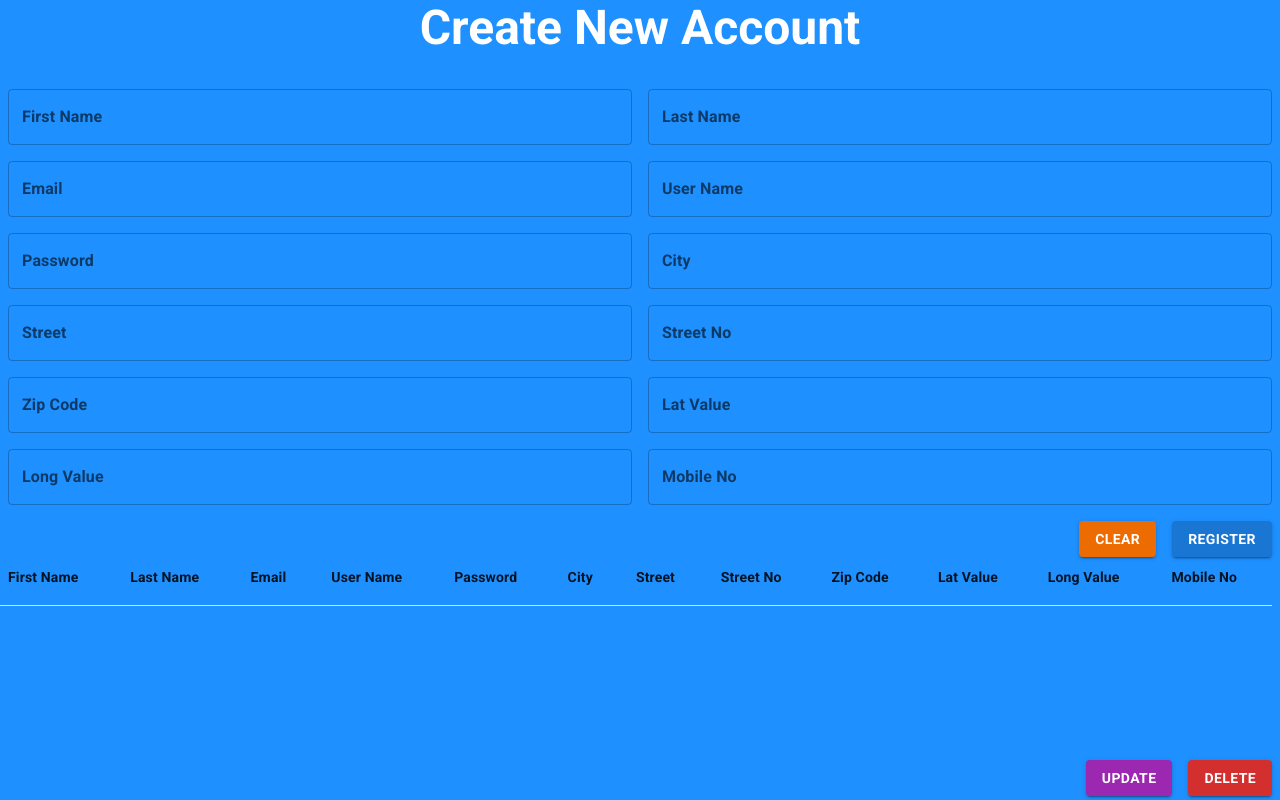
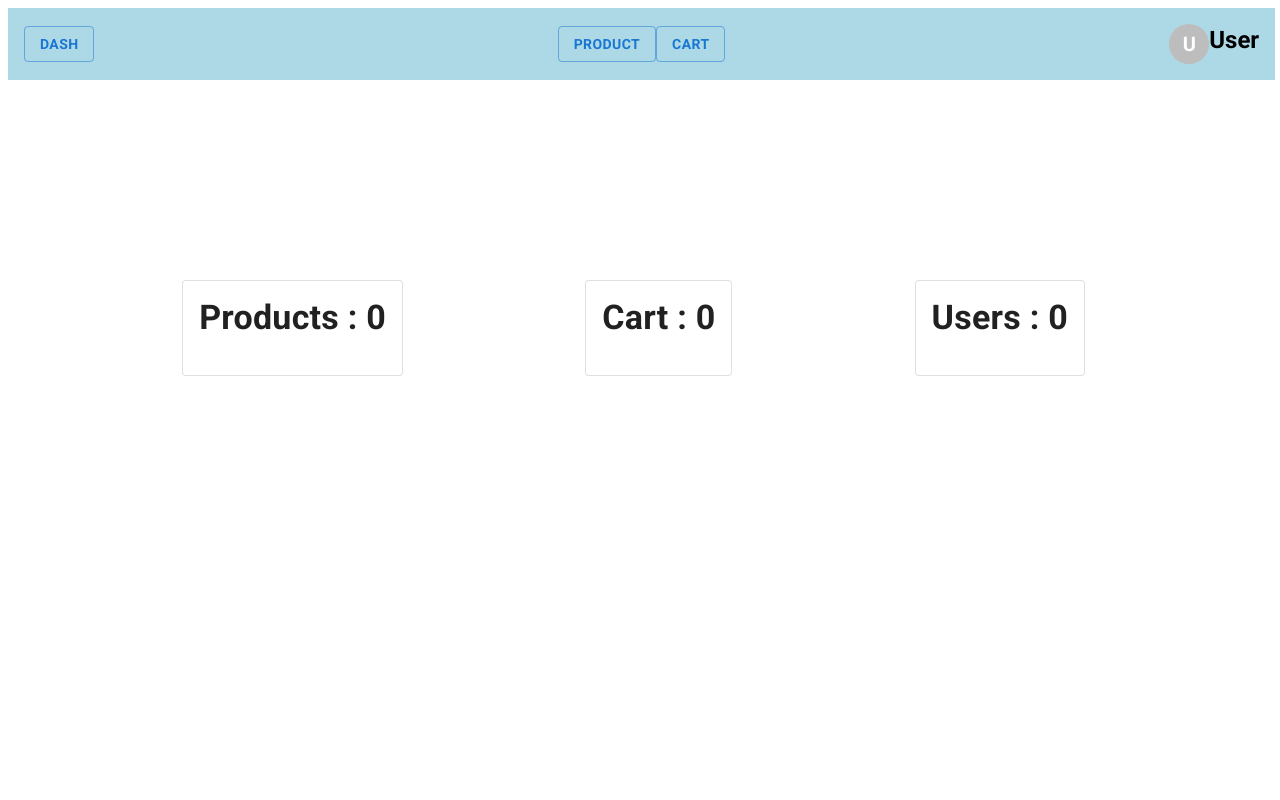
Before and after one commit to Hypertext-Assassin-RSS/Assignment_01, a React (Create React App) app: page / in a window 1280 px wide. Built offline with nearby package versions, Linux system fonts and the light colour scheme.

Commit message:
add dashboard

```diff
--- a/src/App.js
+++ b/src/App.js
@@ -2,11 +2,12 @@ import logo from './logo.svg';
 import './App.css';
 import Login from "./page/Login/Login";
 import Register from "./page/Register/Register";
+import Dashbord from "./page/Dashboard/Dashbord";
 
 function App() {
   return (
     <div className="App">
-     <Register/>
+     <Dashbord/>
     </div>
   );
 }
--- /dev/null
+++ b/src/page/Dashboard/Dashbord.js
@@ -0,0 +1,88 @@
+import {Component} from "react";
+import * as React from 'react';
+import {Avatar, Button, Card, CardActions, CardContent, Grid, Typography} from "@mui/material";
+
+class Dashbord extends Component {
+
+    constructor(props, context) {
+        super(props, context);
+        this.state = {
+            title: ''
+        }
+
+    }
+
+    render() {
+        const container = {
+            width: "99vw",
+            height: "99vh",
+            /*color: "white",*/
+            /*backgroundColor: "DodgerBlue",*/
+        }
+
+        const  body = {
+            display:"flex",
+            justifyContent:"space-evenly",
+            alignItems:"center",
+            width: "100%",
+            height: "60vh",
+        }
+
+        const Products = (
+            <React.Fragment>
+                <CardContent>
+                    <Typography variant={'h4'} gutterBottom>
+                        Products : 0
+                    </Typography>
+                </CardContent>
+            </React.Fragment>
+        );
+
+        const Cart = (
+            <React.Fragment>
+                <CardContent>
+                    <Typography variant={'h4'} gutterBottom>
+                        Cart : 0
+                    </Typography>
+                </CardContent>
+            </React.Fragment>
+        )
+
+        const Users = (
+            <React.Fragment>
+                <CardContent>
+                    <Typography variant={'h4'} gutterBottom>
+                        Users : 0
+                    </Typography>
+                </CardContent>
+            </React.Fragment>
+        )
+
+        return (
+            <div style={container}>
+                <Grid container lg={12} md={12} sm={12} xs={12} justifyContent={"space-evenly"} style={{backgroundColor:"lightblue"}} margin={1} padding={2}>
+                        <Grid item lg={4} justifyContent={"flex-start"} alignItems={"center"} direction={"row"} display={"flex"}>
+                            <Button variant="outlined">Dash</Button>
+                        </Grid>
+                        <Grid item lg={4} alignItems={"center"} justifyContent={"center"} direction={"row"} display={"flex"}>
+                            <Button variant="outlined">Product</Button>
+                            <Button variant="outlined">Cart</Button>
+                        </Grid>
+                        <Grid item lg={4} justifyContent={"flex-end"} alignItems={"center"} direction={"row"} display={"flex"}>
+                            <Avatar>U</Avatar>
+                            <Typography variant="h5" gutterBottom component="div">
+                                User
+                            </Typography>
+                        </Grid>
+                </Grid>
+                <div style={body}>
+                    <Card variant="outlined">{Products}</Card>
+                    <Card variant="outlined">{Cart}</Card>
+                    <Card variant="outlined">{Users}</Card>
+                </div>
+            </div>
+        )
+    }
+}
+
+export default Dashbord
```
